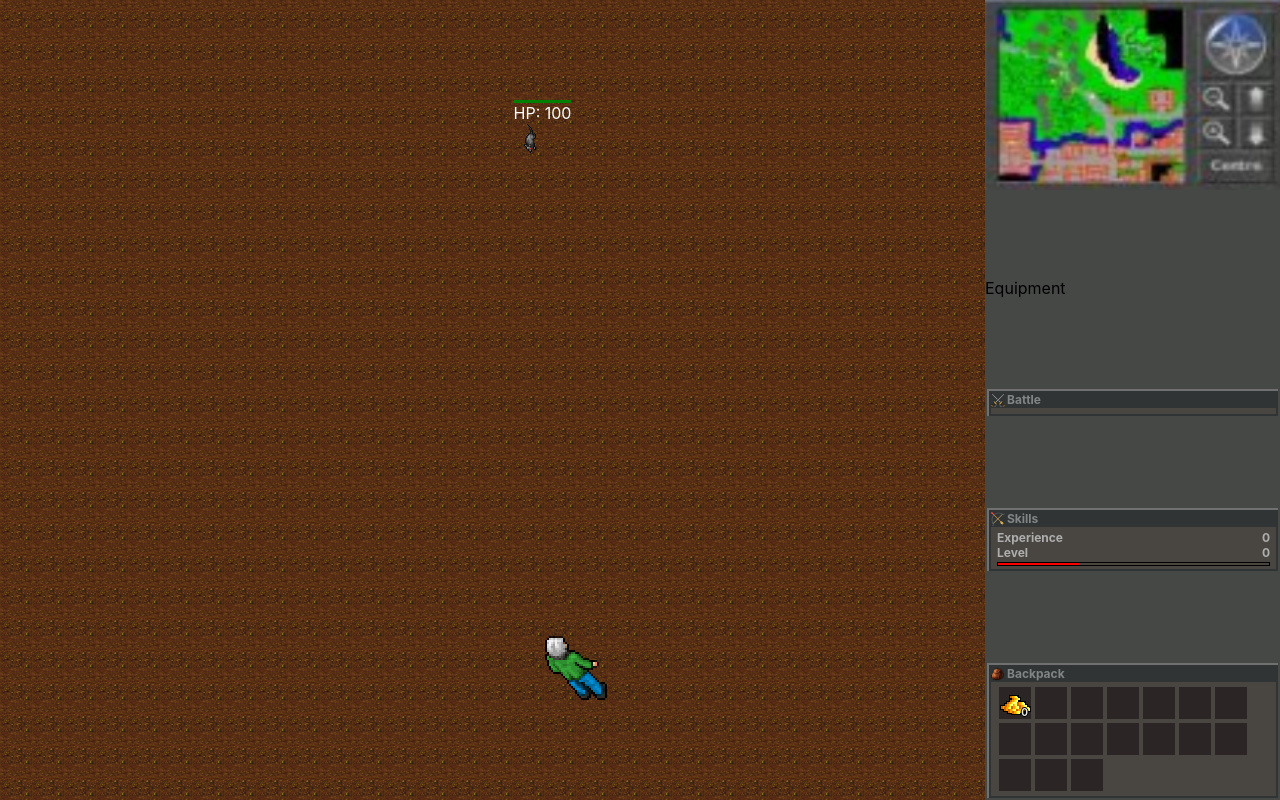
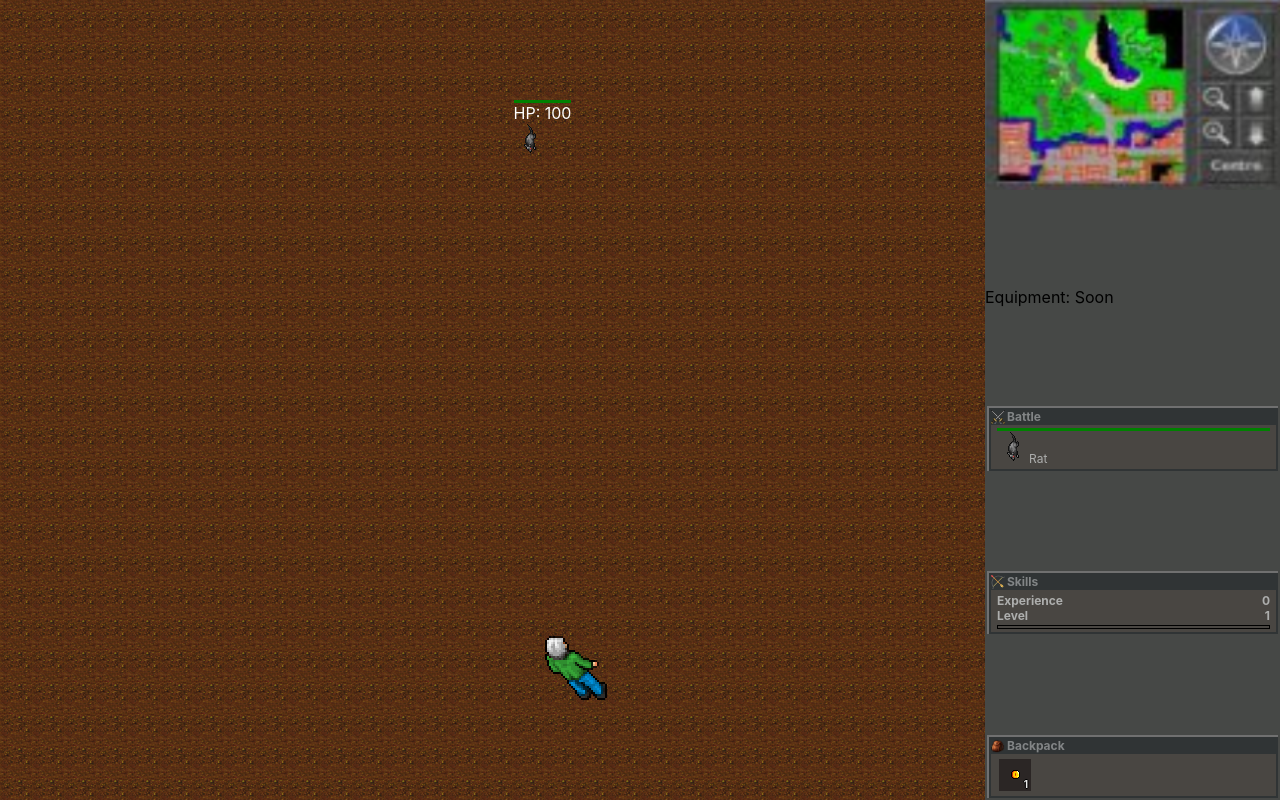
Before and after one commit to jeanbauer/tibia, a React (Create React App) app: page / in a window 1280 px wide. Built offline with nearby package versions, Linux system fonts and the light colour scheme.

Commit message:
Make battle and monster share monster :art:

```diff
--- a/src/App.css
+++ b/src/App.css
@@ -56,3 +56,7 @@
 .battle {
 
 }
+
+.battle span {
+  color: #adaead;
+}
--- a/src/App.js
+++ b/src/App.js
@@ -15,28 +15,60 @@ function Sidebar(props) {
 }
 
 function App() {
-  const [gold, setGold] = useState(0);
+  const [gold, setGold] = useState(1);
+  const [idleGold, setIdleGold] = useState(0);
+  const [skills, setSkills] = useState({ xp: 0, level: 1 });
+  const [hp, setHP] = useState(100);
+  const [characterDamage, setCharacterDamage] = useState(20);
 
   useInterval(() => {
-    setGold(gold + 10);
-  }, 50000);
+    setGold(gold + idleGold);
+  }, 5000);
 
   const onKillMonster = () => {
+    const { xp, level } = skills;
+    const newXp = xp + 10;
+
+    setSkills({ xp: newXp, level: newLevel(newXp, level) });
     setGold(gold + 1);
+  };
+
+  const newLevel = (newXp, level) => {
+    const lastXPdigits = newXp.toString().slice(newXp.toString().length - 2);
+
+    // Everytime the xp ends with 00 means that user leveled up
+    if (lastXPdigits === "00") {
+      setCharacterDamage(characterDamage + level);
+      return level + 1;
+    }
+
+    return level;
+  };
+
+  const attack = () => {
+    const newHP = hp - characterDamage;
+
+    if (newHP <= 0) {
+      onKillMonster();
+      setHP(100);
+      return;
+    }
+
+    setHP(newHP);
   };
 
   return (
     <main className="App flex ">
       <div className="floor flex column">
-        <Monster onKill={onKillMonster} />
+        <Monster hp={hp} attack={attack} />
         <Character />
       </div>
 
       <Sidebar>
-        <img height="190" src={map} />
+        <img height="190" alt="" src={map} />
         <Equipment />
-        <Battle />
-        <Skills />
+        <Battle hp={hp} attack={attack} />
+        <Skills xp={skills.xp} level={skills.level} />
         <Backpack gold={gold} />
       </Sidebar>
     </main>
--- a/src/components/backpack/backpack.js
+++ b/src/components/backpack/backpack.js
@@ -7,11 +7,7 @@ import gold from "./coins/gold";
 import "./backpack.css";
 
 function Backpack(props) {
-  const amountOfGold = 200;
-  const space = new Array(16);
-  space.fill(1);
-
-  const getCoinImage = () => gold(amountOfGold);
+  const getCoinImage = () => gold(props.gold);
 
   return (
     <Item name="Backpack" icon={backpack}>
@@ -20,9 +16,6 @@ function Backpack(props) {
           <img src={getCoinImage()} alt="" />
           <span>{props.gold}</span>
         </div>
-        {space.map(s => (
-          <div key={s} className="flex center backpack__slot"></div>
-        ))}
       </div>
     </Item>
   );
--- a/src/components/backpack/coins/gold/index.js
+++ b/src/components/backpack/coins/gold/index.js
@@ -8,15 +8,15 @@ import gold25 from "./25.gif";
 import gold100 from "./100.gif";
 
 const getRightCoin = amount => {
-  if (amount >= 50) return gold100;
-  if (amount >= 25) return gold25;
-  if (amount >= 10) return gold10;
-
   if (amount === 1) return gold1;
   if (amount === 2) return gold2;
   if (amount === 3) return gold3;
   if (amount === 4) return gold4;
   if (amount === 5) return gold5;
+
+  if (amount >= 50) return gold100;
+  if (amount >= 25) return gold25;
+  if (amount >= 10 || amount < 25) return gold10;
 };
 
 export default getRightCoin;
--- a/src/components/battle.js
+++ b/src/components/battle.js
@@ -1,12 +1,31 @@
 import React from "react";
 import Item from "./item/item";
-
+import rat from "../images/monsters/rat.gif";
 import battle from "../images/battle.svg";
 
-function Battle(props) {
+const hpStyle = hp => {
+  let color = "green";
+  if (hp <= 60) color = "yellow";
+  if (hp <= 20) color = "red";
+  return {
+    borderTop: `3px solid ${color}`,
+    width: `${hp}%`
+  };
+};
+
+function Battle({ attack, hp }) {
   return (
     <Item name="Battle" icon={battle}>
-      <div className="flex center item__slot"></div>
+      <div className="battle flex start">
+        <div
+          style={hpStyle(hp)}
+          onClick={attack}
+          className="monster battle__monster"
+        >
+          <img src={rat} />
+          <span>Rat</span>
+        </div>
+      </div>
     </Item>
   );
 }
--- a/src/components/equipment.js
+++ b/src/components/equipment.js
@@ -1,7 +1,7 @@
 import React from "react";
 
 function Equipment() {
-  return <div className="equipment flex">Equipment</div>;
+  return <div className="equipment flex">Equipment: Soon</div>;
 }
 
 export default Equipment;
--- a/src/components/monster.js
+++ b/src/components/monster.js
@@ -1,21 +1,7 @@
 import React, { useState } from "react";
 import rat from "../images/monsters/rat.gif";
 
-function Monster({ onKill }) {
-  const [hp, setHP] = useState(100);
-
-  const attack = () => {
-    const newHP = hp - 20;
-    if (newHP <= 0) {
-      onKill();
-      setHP(100);
-      return;
-    }
-
-    setHP(hp - 20);
-  };
-
-  const hpStyle = () => {
+const hpStyle = hp => {
   let color = "green";
   if (hp <= 60) color = "yellow";
   if (hp <= 20) color = "red";
@@ -24,10 +10,11 @@ function Monster({ onKill }) {
   };
 };
 
+function Monster({ attack, hp }) {
   return (
     <div className="flex center">
       <div onClick={attack} className="monster">
-        <div className="monster__hp" style={hpStyle()}>
+        <div className="monster__hp" style={hpStyle(hp)}>
           HP: {hp}
         </div>
         <img src={rat} />
--- a/src/components/skills/skills.js
+++ b/src/components/skills/skills.js
@@ -5,11 +5,8 @@ import "./skills.css";
 import skills from "../../images/skills.svg";
 
 function Skills(props) {
-  const getXpProgress = () => {
-    // do some complex calc
-    return {
-      width: "30%"
-    };
+  const xpProgress = {
+    width: `${props.xp.toString().slice(props.xp.toString().length - 2)}%`
   };
 
   return (
@@ -17,16 +14,16 @@ function Skills(props) {
       <div className="flex start column">
         <div className="skills__line flex">
           <p>Experience</p>
-          <p>{props.xp || 0}</p>
+          <p>{props.xp}</p>
         </div>
 
         <div className="skills__line flex">
           <p>Level</p>
-          <p>{props.level || 0}</p>
+          <p>{props.level}</p>
         </div>
 
         <div className="skills__bar">
-          <div style={getXpProgress()} className="skills__bar__progress"></div>
+          <div style={xpProgress} className="skills__bar__progress"></div>
         </div>
       </div>
     </Item>
```
Lines whose indentation alone changed are shown as unchanged.
